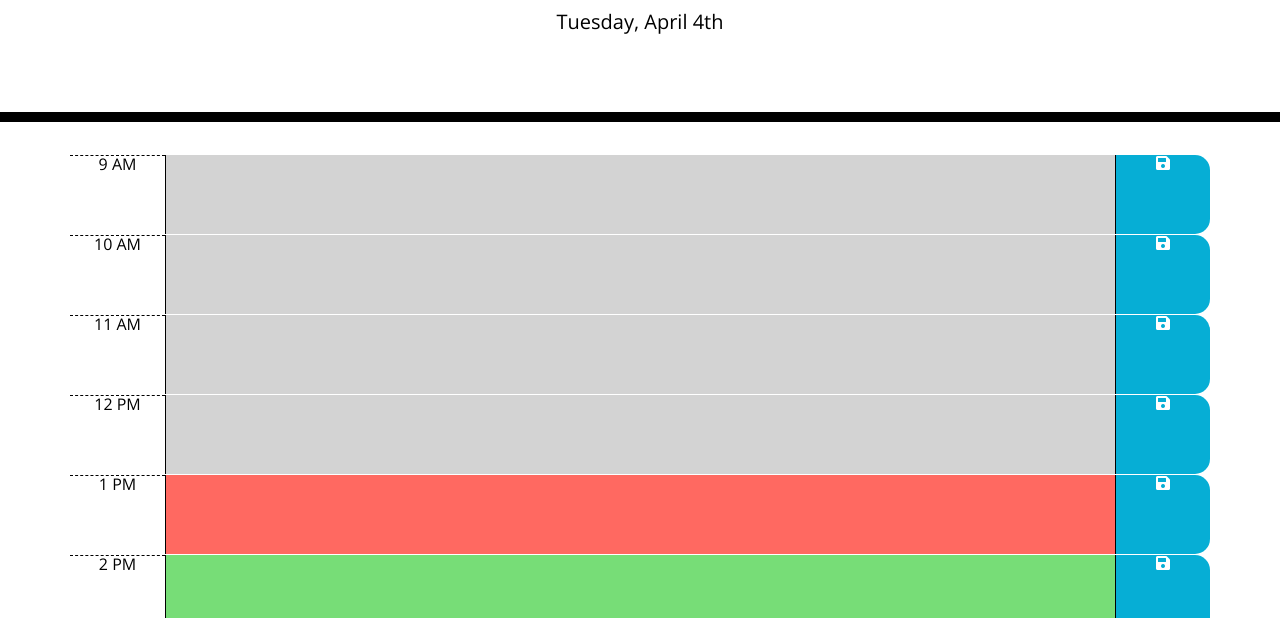
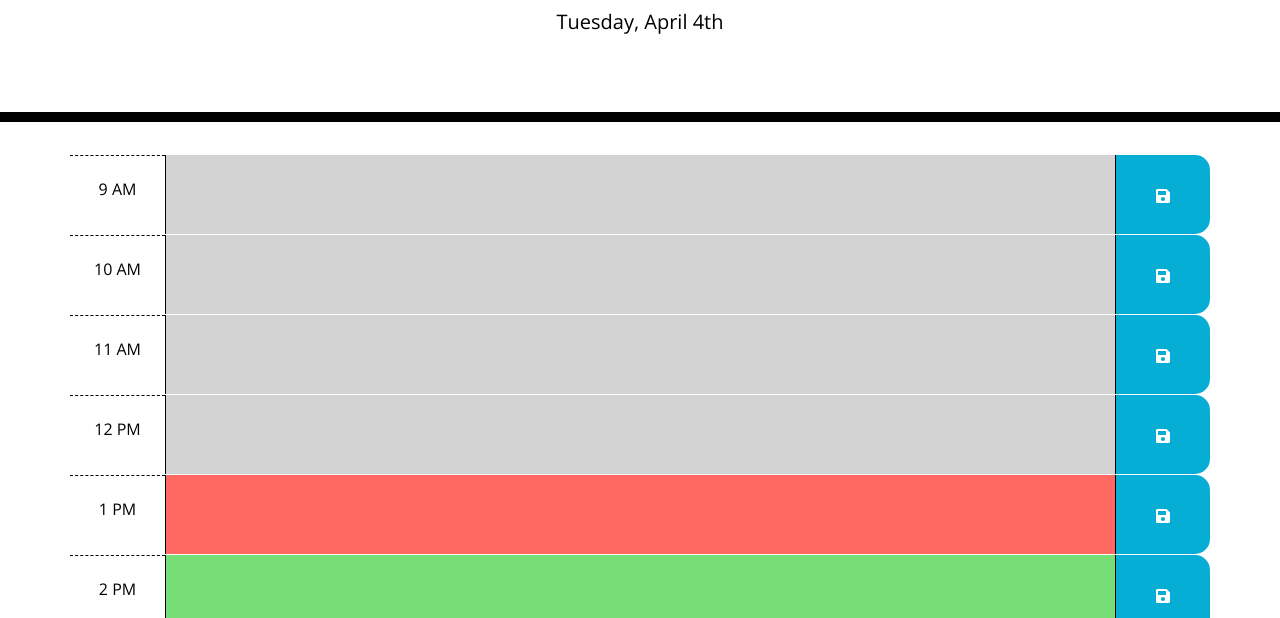
Before and after one commit to HalcyonLegion/Module-7-Challenge-Third-Party-APIs-Work-Day-Scheduler, a plain HTML site: page index.html in a window 1280 px wide. Shown: the part 182-800 px from the top of the page. Drawn offline with nearby package versions, Linux system fonts and the light colour scheme.

Commit message:
Played with the classes, didn't work added to CSS

```diff
--- a/assets/css/style.css
+++ b/assets/css/style.css
@@ -40,6 +40,7 @@ textarea {
   background-color: #ffffff;
   color: #000000;
   border-top: 1px dashed #000000;
+  padding-top: 25px;
 }
 
 .past {
@@ -63,6 +64,7 @@ textarea {
   border-bottom-right-radius: 15px;
   background-color: #06aed5;
   color: white;
+  padding-top: 33px;
 }
 
 .saveBtn i:hover {
--- a/assets/js/script.js
+++ b/assets/js/script.js
@@ -29,12 +29,10 @@ $(document).ready(function() {
     var row = $("<div>").addClass("row time-block");
 
     // Creating an hour column
-    var hourCol = $("<div>")
-    .addClass("col-md-1 hour")
-    .text(moment(hour, "h").format("h A"));
+    var hourCol = $("<div>").addClass("col-md-1 hour").text(moment(hour, "h").format("h A"));
 
     // Creating a textarea column to enter the items for the scheduler
-    var textArea = $("<textarea>").addClass("col-md-10 justify-content-center");
+    var textArea = $("<textarea>").addClass("col-md-10");
     textArea.attr("id", "hour-" + hour);
 
     // How am I retrieving something saved here??
```
